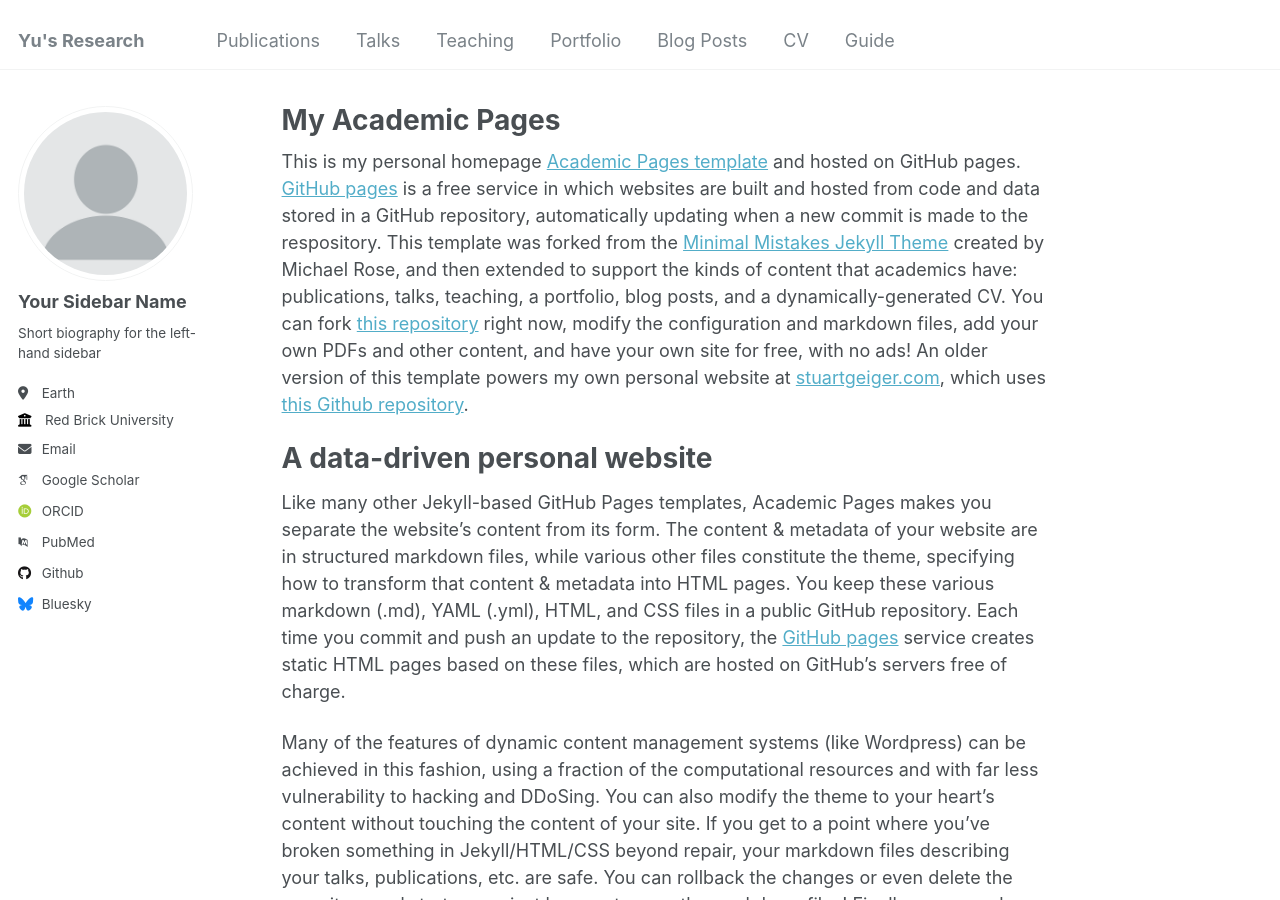
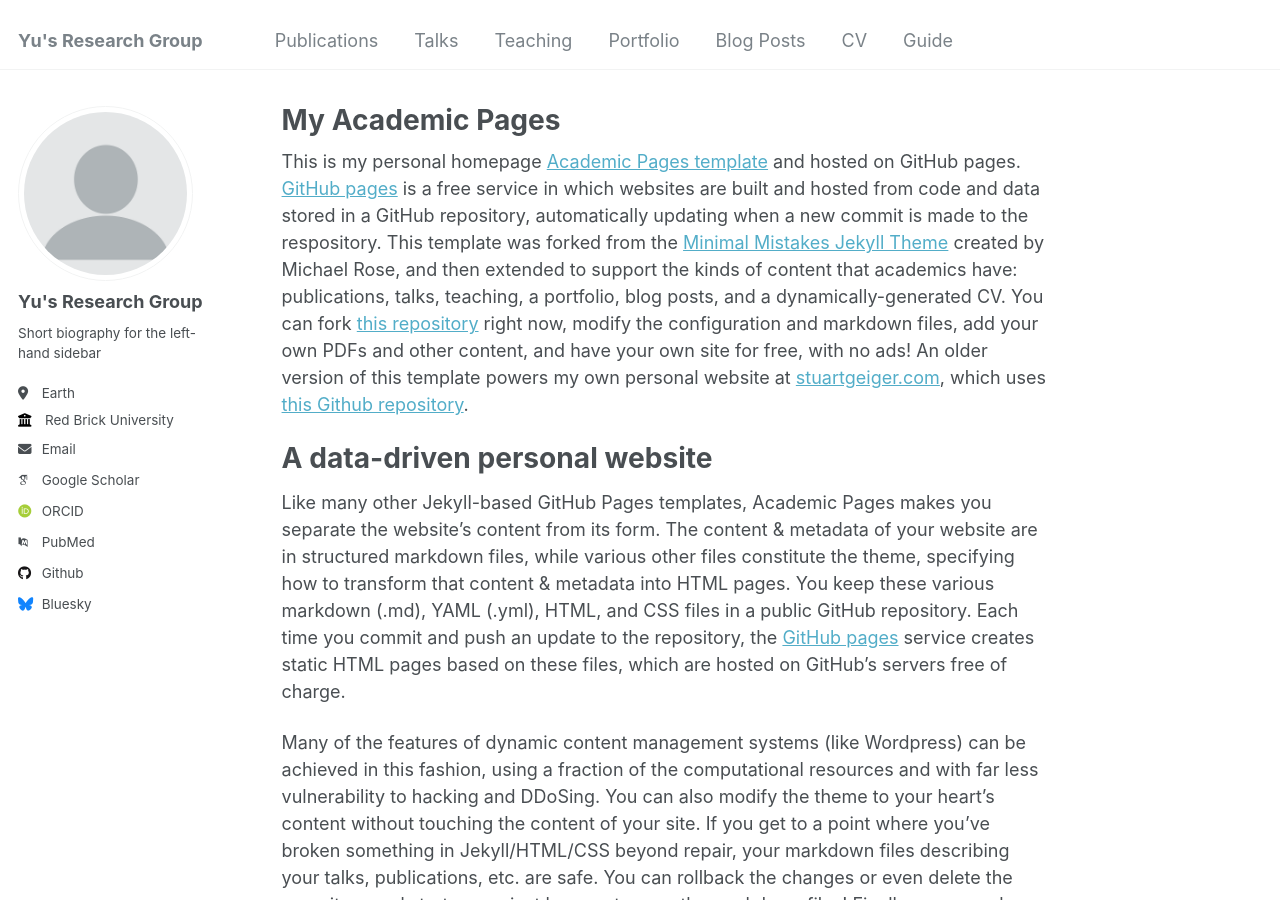
Before and after one commit to yangyu21/yangyu21.github.io, a Jekyll site: the page built from _pages/about.md, in a window 1280 px wide and 900 px high. Built offline with Jekyll 4.4.1, drawn with Linux system fonts in a browser that asks for light colours; some web fonts are replaced.

Commit message:
Update _config.yml

```diff
--- a/_config.yml
+++ b/_config.yml
@@ -8,7 +8,7 @@
 
 # Basic Site Settings
 locale                   : "en-US"
-title                    : "Yu's Research"
+title                    : "Yu's Research Group"
 title_separator          : "-"
 name                     : &name "Your Name"
 description              : &description "personal description"
@@ -22,13 +22,13 @@ repository               : "yangyu21/yangyu21.github.io"
 author:
   # Biographic information
   avatar           : "profile.png"
-  name             : "Your Sidebar Name"
+  name             : "Yu's Research Group"
   pronouns         : # example: "she/her"
   bio              : "Short biography for the left-hand sidebar"
   location         : "Earth"
   employer         : "Red Brick University"
   uri              : # URL
-  email            : "none@example.org"
+  email            : "yangyu21@xjtu.edu.cn"
 
   # Academic websites
   arxiv            : # URL - Update with the correct link to your profile
```
